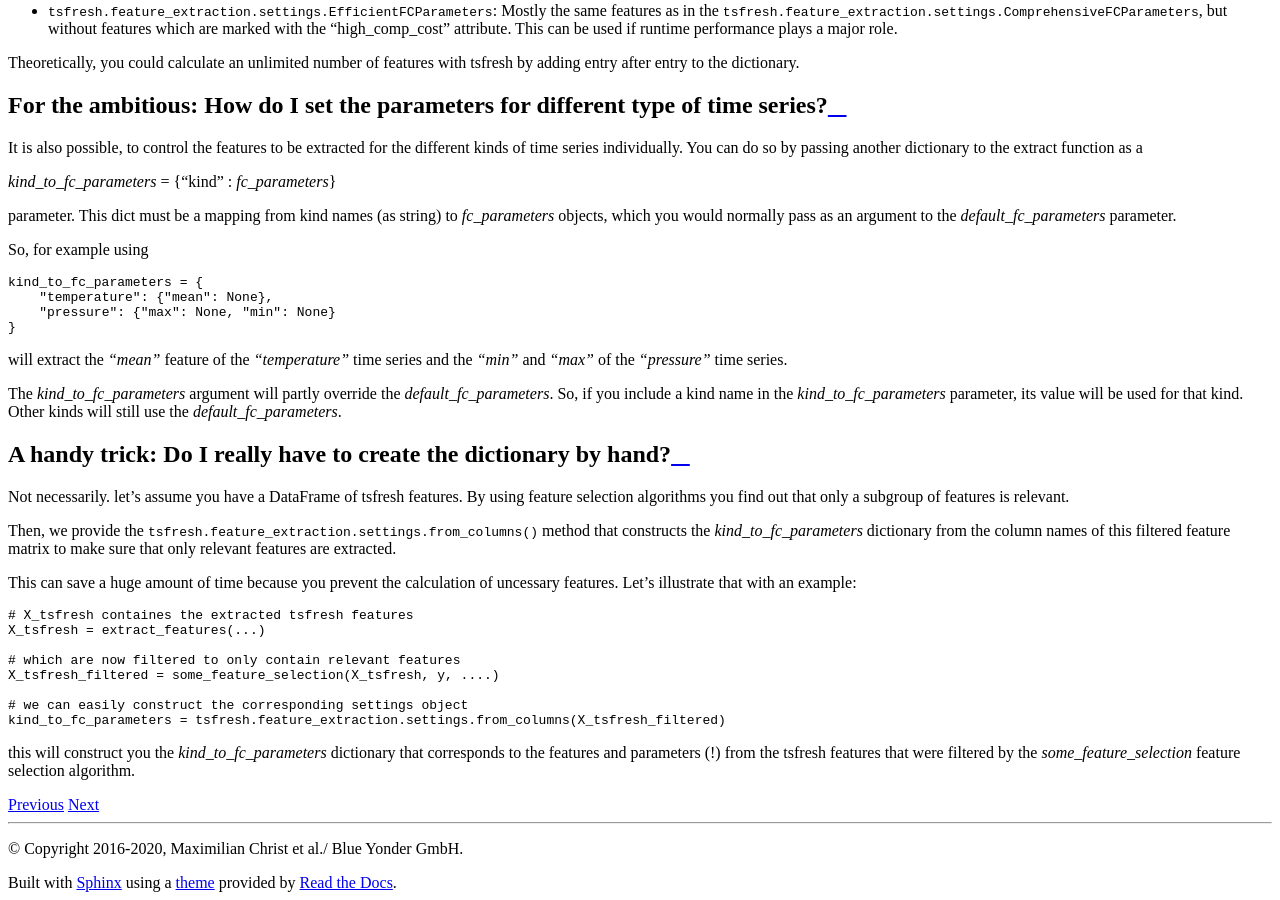
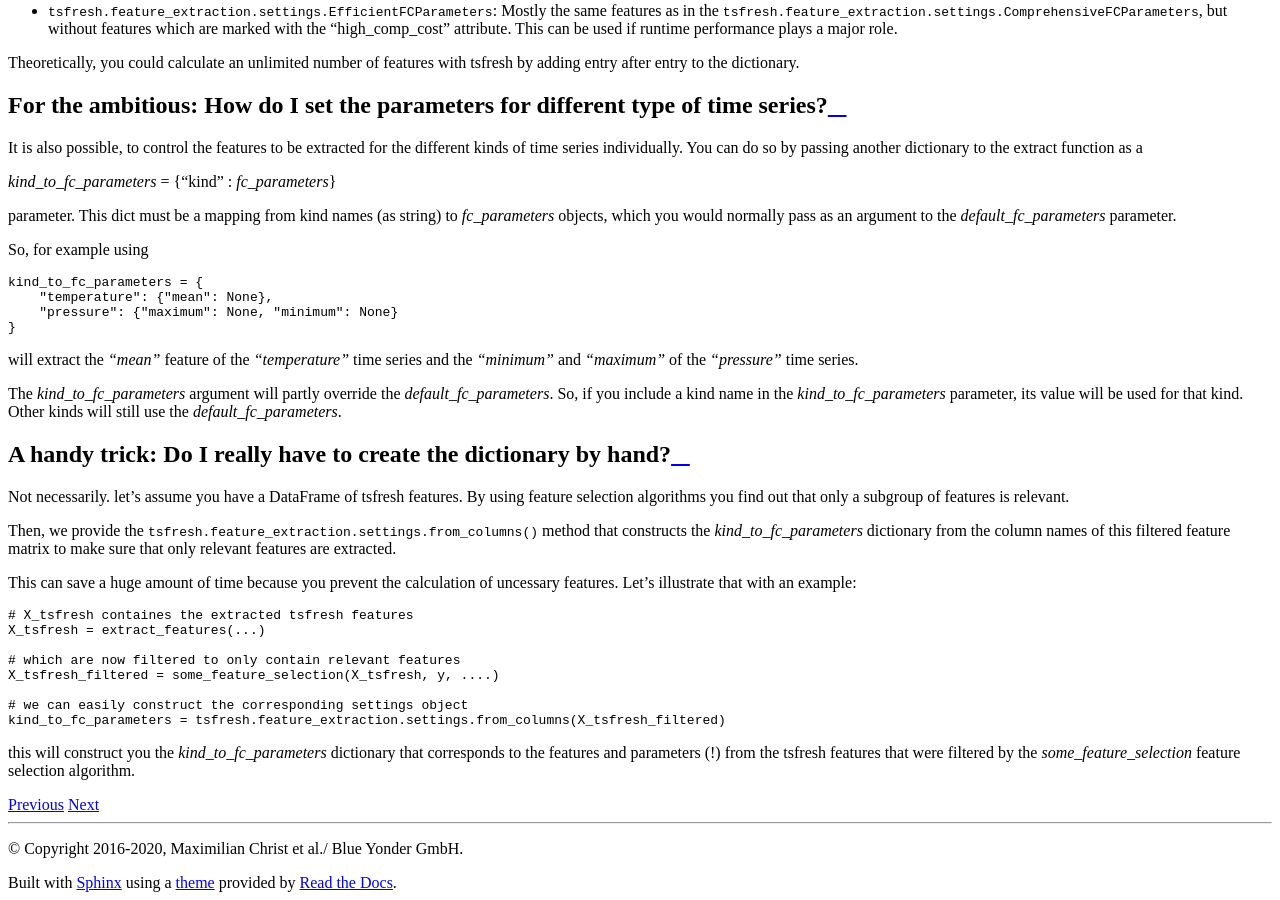
Before and after one commit to blue-yonder/tsfresh, a Sphinx documentation site: the page built from docs/text/feature_extraction_settings.rst, in a window 1280 px wide and 900 px high, scrolled down 1523 px. Built offline with Sphinx 7.4.7 and the Read the Docs theme 2.0.0, drawn with Linux system fonts in a browser that asks for light colours; formulas are drawn with MathJax 3; the version number could not be read and is left out.

Commit message:
Update feature_extraction_settings.rst (#740)
minimum/maximum are valid feature_calculators instead of min/max

https://tsfresh.readthedocs.io/en/latest/api/tsfresh.feature_extraction.html?highlight=extract_features#tsfresh.feature_extraction.feature_calculators.maximum

```diff
--- a/docs/text/feature_extraction_settings.rst
+++ b/docs/text/feature_extraction_settings.rst
@@ -90,10 +90,10 @@ So, for example using
 
     kind_to_fc_parameters = {
         "temperature": {"mean": None},
-        "pressure": {"max": None, "min": None}
+        "pressure": {"maximum": None, "minimum": None}
     }
 
-will extract the `"mean"` feature of the `"temperature"` time series and the `"min"` and `"max"` of the
+will extract the `"mean"` feature of the `"temperature"` time series and the `"minimum"` and `"maximum"` of the
 `"pressure"` time series.
 
 The `kind_to_fc_parameters` argument will partly override the `default_fc_parameters`. So, if you include a kind
```
